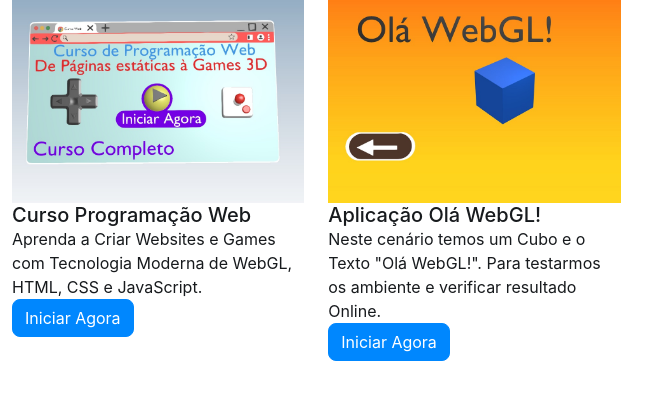
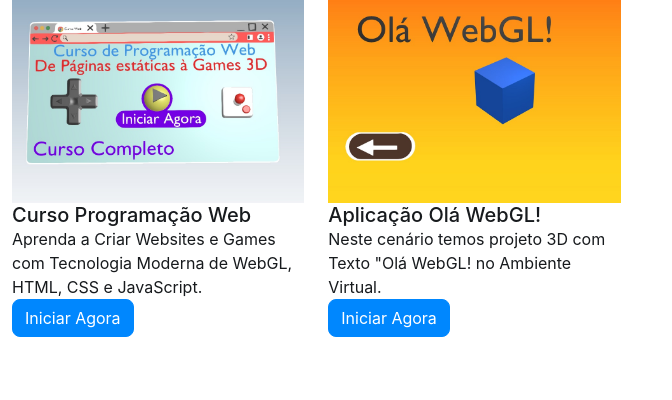
Before and after one commit to ten4z/arcademy, a plain HTML site: page apps/index.html in a window 1280 px wide. Shown: the whole page, without its empty margins (0-672 px from the left). Drawn offline with Linux system fonts and the light colour scheme.

Commit message:
fix image

```diff
--- a/apps/index.html
+++ b/apps/index.html
@@ -22,7 +22,7 @@
 		  	<img src="images-thumb/ola-web/imagem-projeto-ola-web-920x640.jpg" class="card-img-top" alt="imagem-capa-ola-web">
 		  	<div class="card-body">
 		    <h4 class="card-title">Aplicação Olá WebGL!</h4>
-		    <p class="card-text">Neste cenário temos um Cubo e o Texto "Olá WebGL!". Para testarmos os ambiente e verificar resultado Online.</p>
+		    <p class="card-text">Neste cenário temos projeto 3D com Texto "Olá WebGL! no Ambiente Virtual.</p>
 		    <a href="../webplayer/webplayer.html?load=../apps/games/ola-web/index.json" class="btn-solid theme-primary">Iniciar Agora</a>
 		  </div>
 		</div>
```
